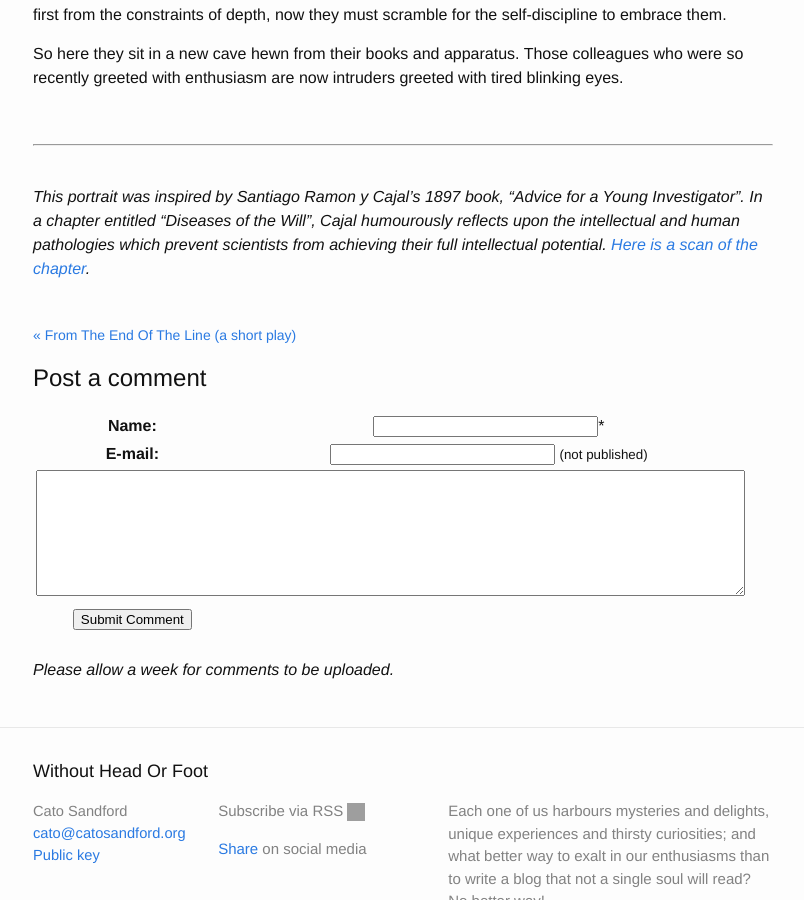
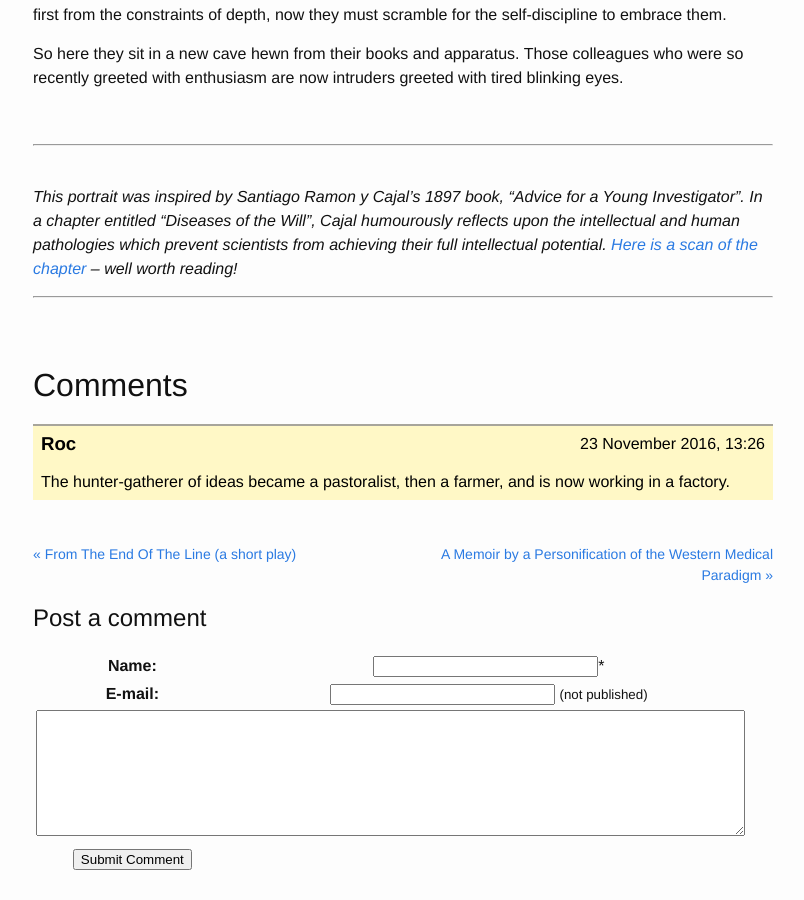
Before and after one commit to Allium/WithoutHeadOrFoot, a Jekyll site: the page built from _posts/2016-11-22-The-Explorer.md, in a window 1280 px wide and 900 px high, scrolled down 1266 px. Shown: the whole window, without its empty margins (237-1041 px from the left). Built offline with Jekyll 4.4.1, drawn with Linux system fonts in a browser that asks for light colours; comment, search, counter and statistics services are not loaded; grey boxes are pictures that could not be loaded.

Commit message:
Harvey first commit. Comments on Explorer and Paradigm 3.

```diff
--- a/_config.yml
+++ b/_config.yml
@@ -8,7 +8,7 @@ description: > # this means to ignore newlines
   not a single soul will read?
   No better way!
 description2: >
-  This blog yaws from topic to topic, depending on my momentary amateur interests. There'll be some things about the environment, the media, social justice, creative writing, and maybe even physics. So far the theme has been that I choose a topic on which I have next to no expertise and try to write something not totally idiotic about it.
+  A blog which yaws from topic to topic, depending on my momentary amateur interests. There'll be some things about the environment, the media, social justice, creative writing, and maybe even physics. So far the theme has been that I choose a topic on which I have next to no expertise and try to write something not totally idiotic about it.
 
 baseurl: "/WithoutHeadOrFoot"
 url:	"catosandford.org"
--- a/_posts/2016-11-22-The-Explorer.md
+++ b/_posts/2016-11-22-The-Explorer.md
@@ -32,4 +32,18 @@ So here they sit in a new cave hewn from their books and apparatus. Those collea
 
 <br>
 
-*This portrait was inspired by Santiago Ramon y Cajal's 1897 book, "Advice for a Young Investigator". In a chapter entitled "Diseases of the Will", Cajal humourously reflects upon the intellectual and human pathologies which prevent scientists from achieving their full intellectual potential. [Here is a scan of the chapter]({{ site.baseurl }}/images/2016-11-22-RamonCajal-Diseases.pdf).*
+*This portrait was inspired by Santiago Ramon y Cajal's 1897 book, "Advice for a Young Investigator". In a chapter entitled "Diseases of the Will", Cajal humourously reflects upon the intellectual and human pathologies which prevent scientists from achieving their full intellectual potential. [Here is a scan of the chapter]({{ site.baseurl }}/images/2016-11-22-RamonCajal-Diseases.pdf) -- well worth reading!*
+
+
+***
+
+<br><br>
+<h2>Comments</h2>
+
+<div class="comment" style="background-color: #FFF8C6;">
+    <span class="name">Roc</span>
+    <span class="date">23 November 2016, 13:26</span>
+	<br>
+    <br>
+	The hunter-gatherer of ideas became a pastoralist, then a farmer, and is now working in a factory.
+</div>
```
Also changed, not shown: About.md (added, +31 -0 lines), _posts/2016-08-12-Roots-of-Paradigm-3.md (+18 -0 lines), _posts/2016-12-13-A-Memoir-by-the-Western-Medical-Paradigm.md (added, +52 -0 lines).
